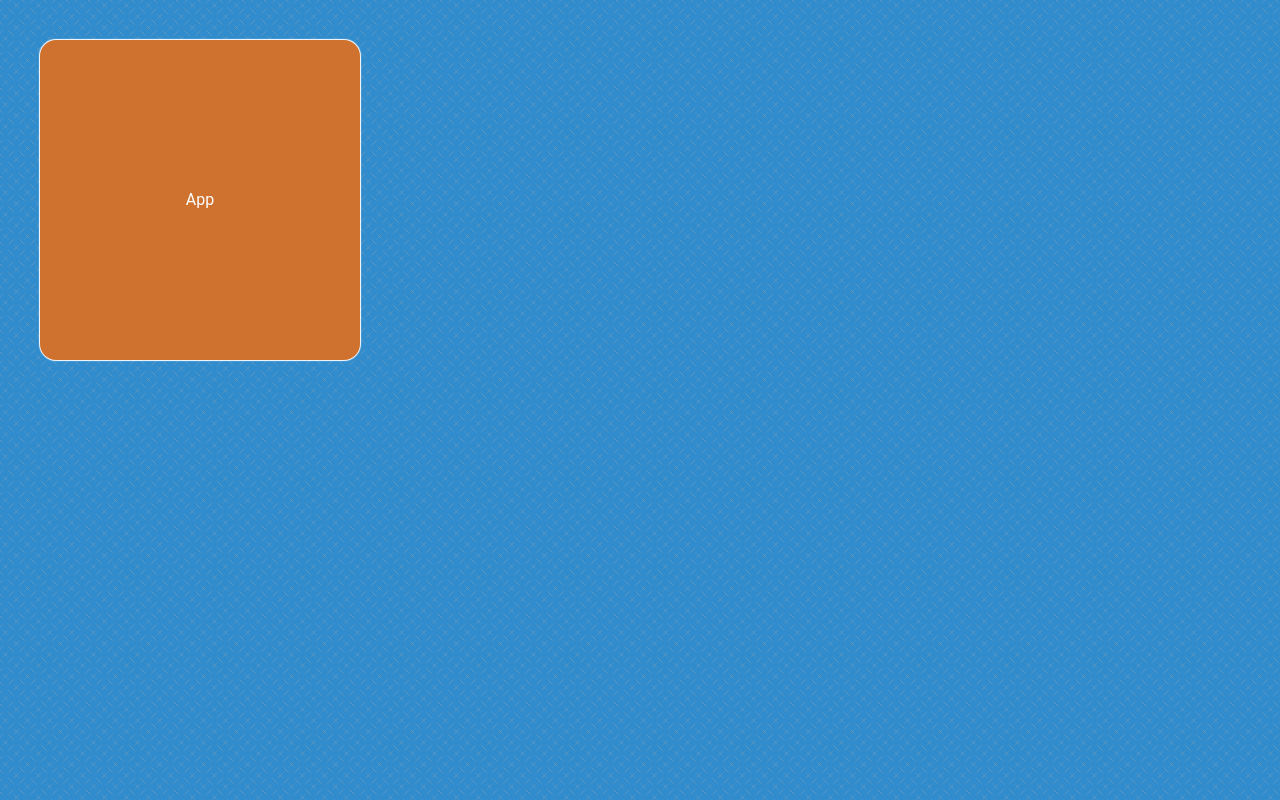
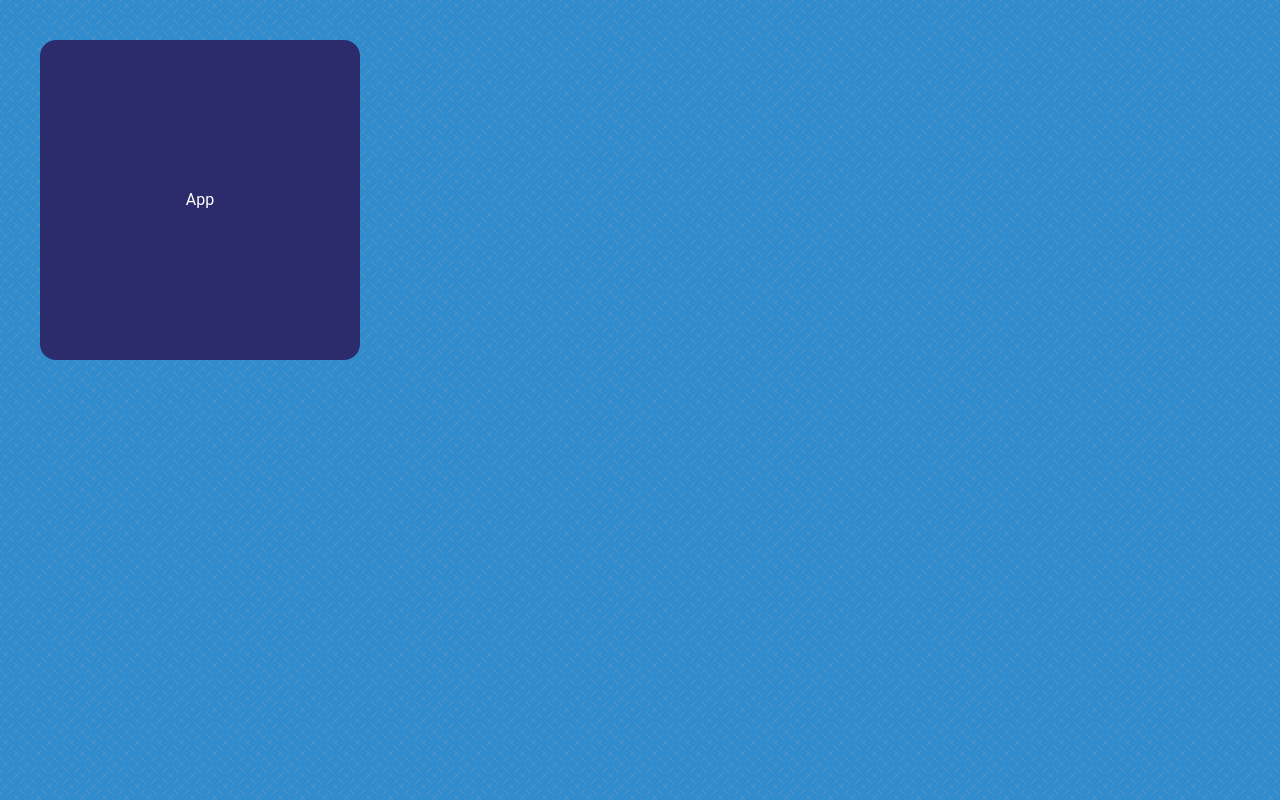
Before and after one commit to yabulala432/portfolio-yeabsra, a React (Vite) app: page / in a window 1280 px wide. Built offline with nearby package versions, Linux system fonts and the light colour scheme.

Commit message:
make some changes on app box component

```diff
--- a/src/components/AppBox.tsx
+++ b/src/components/AppBox.tsx
@@ -3,29 +3,32 @@ import { Box } from "@chakra-ui/react";
 
 interface props {
   children: React.ReactNode;
+  props?: any;
 }
 
-function AppBox({ children }: props) {
+function AppBox({ children, props }: props) {
   return (
     <Box
-      bgColor={"#D0722F"}
+      bgColor={"#2c2c6c"}
       borderRadius={"5%"}
       h={"100%"}
       w={"100%"}
       p={5}
       display={"flex"}
+      flexDirection={"column"}
       alignItems={"center"}
       justifyContent={"center"}
       color={"white"}
-      boxShadow={"0 0 1px 1px #FFF"}
+      // boxShadow={"0 0 1px 1px #FFF"}
       transition={"all 1s ease-in-out"}
       _hover={{
-        boxShadow: "0 0 1px 1px #FFF",
+        boxShadow: "0 0 0px 1px #FFF",
         transition: "all 1.5s ease-in-out",
         bgColor: "transparent",
-        border: "2px solid #FFF",
+        border: "1px solid #FFF",
         transform: "scale(1.1)",
       }}
+      {...props}
     >
       {children}
     </Box>
```
